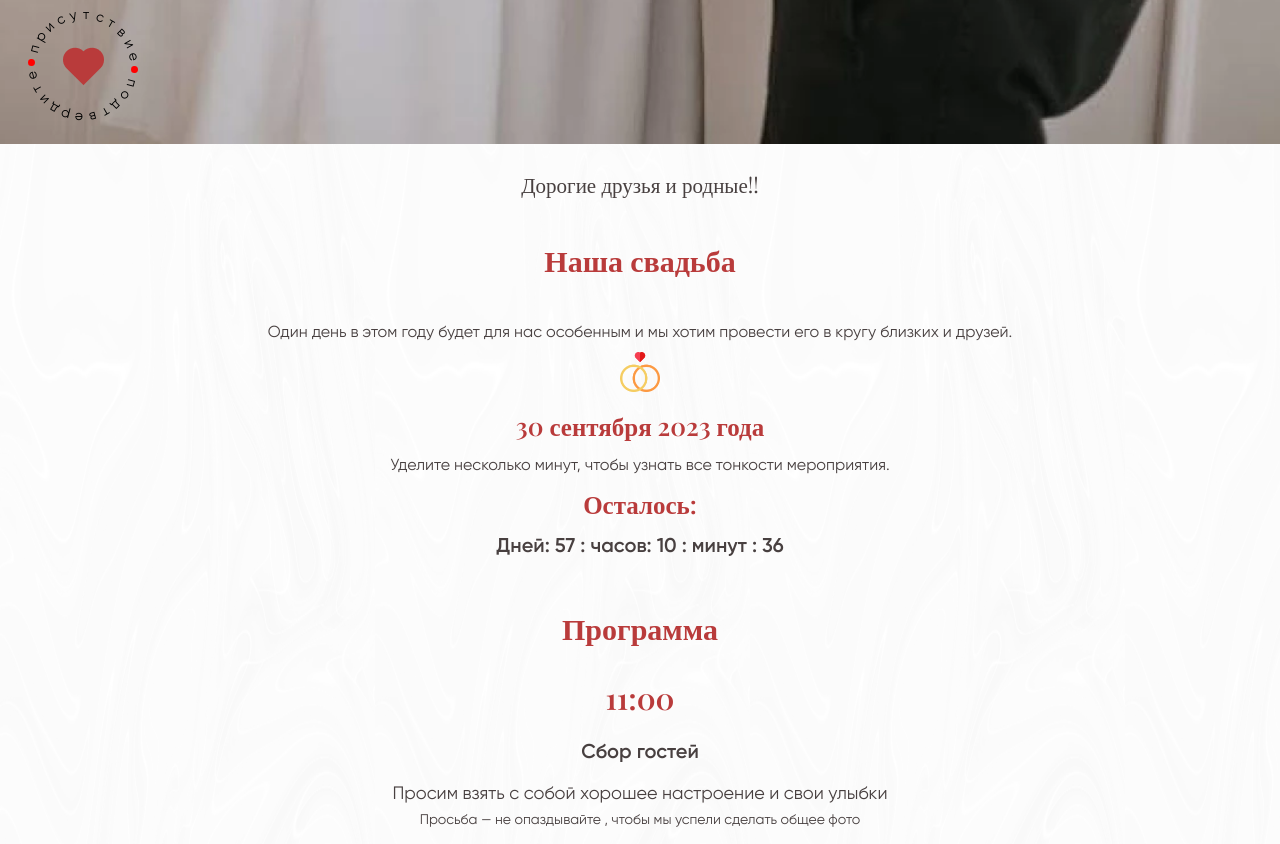
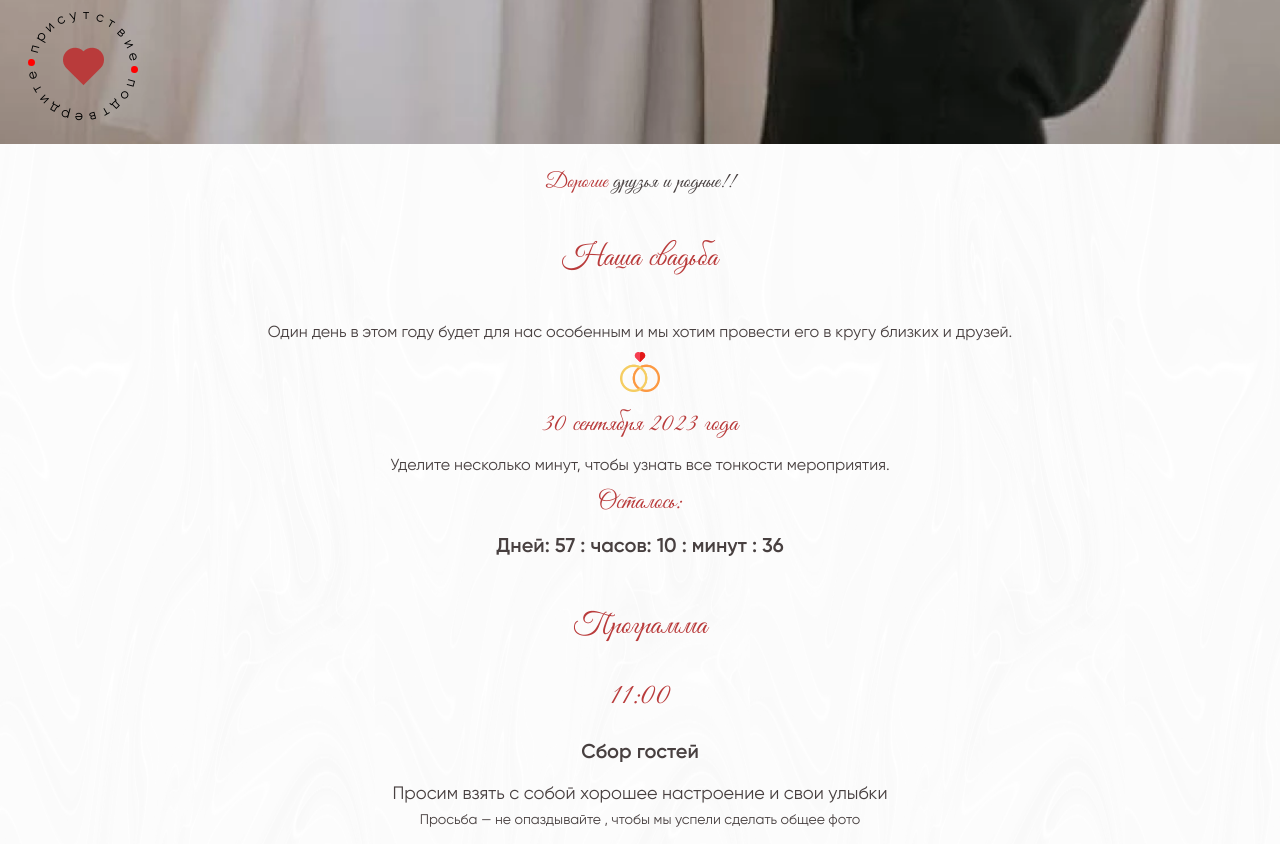
Before and after one commit to FAIFW/port2, a plain HTML site: page index.html in a window 1280 px wide. Shown: the part 1576-2420 px from the top of the page. Drawn offline with nearby package versions, Linux system fonts and the light colour scheme; files whose address does not match are found by name.

Commit message:
-font playfair display was changed for 'vibes';

```diff
--- a/scss/_general.scss
+++ b/scss/_general.scss
@@ -4,7 +4,7 @@
   font-family: 'Gilroy';
   src:
     url("../font/gilroy-regular.woff2") format("woff2"),
-    url("../fonts/gilroy-regular.woff") format("woff");
+    url("../font/gilroy-regular.woff") format("woff");
   font-weight: 400;
   font-style: normal;
   font-display: swap;
@@ -13,7 +13,7 @@
 @font-face {
   font-family: 'Gilroy';
   src:
-    url("../font/gilroy-medium.ttf") format ("ttf"),
+    url("../font/gilroy-medium.ttf") format("ttf"),
     url("../font/gilroy-medium.woff2") format("woff2"),
     url("../font/gilroy-medium.woff") format("woff");
   font-weight: 500;
@@ -28,6 +28,17 @@
   src:
     url("../font/gilroy-semibold.woff2") format("woff2"),
     url("../font/gilroy-semibold.woff") format("woff");
+  font-style: normal;
+  font-display: swap;
+}
+
+@font-face {
+  font-family: 'Vibes';
+  src:
+    url("../font/vibes.ttf") format("ttf"),
+    url("../font/vibes.woff2") format("woff2"),
+    url("../font/vibes.woff") format("woff");
+  font-weight: 400;
   font-style: normal;
   font-display: swap;
 }
@@ -69,14 +80,14 @@ button {
 
 h1 {
   font-family: $font-accent;
-  @include fonty(1.5rem, 600, 2rem);
+  @include fonty(1.5rem, 400, 2rem);
   color: $title-color;
   padding: 0.7em 0;
 }
 
 .h2 {
   font-family: $font-accent;
-  @include fonty(1.5rem, 600, 2rem);
+  @include fonty(1.5rem, 400, 2rem);
   color: $title-color;
   padding: 0.5em 0;
 }
--- a/scss/_variables.scss
+++ b/scss/_variables.scss
@@ -1,7 +1,7 @@
 //  FONTS
 $font-main: 'Gilroy', serif;
 
-$font-accent: 'Playfair Display', serif;
+$font-accent: 'Vibes', serif;
 
 
 // COLORS:
--- a/scss/blocks/_header.scss
+++ b/scss/blocks/_header.scss
@@ -17,6 +17,11 @@
         position: absolute;
         top: 1.35em;
         left: 1.95em;
+        font-family: $font-accent;
+
+        span {
+            color: $title-color;
+        }
     }
 
     &__twister {
--- a/scss/blocks/_programm.scss
+++ b/scss/blocks/_programm.scss
@@ -4,7 +4,7 @@
 
     &__h3 {
         font-family: $font-accent;
-        @include fonty(1.5rem, 600, 2rem);
+        @include fonty(1.5rem, 400, 2rem);
         color: $title-color;
         padding: 0.5em 0;
     }
@@ -20,7 +20,6 @@
 
         p {
             &:nth-child(2) {
-                //Montserat????
                 @include fonty(0.7rem, 400, 0.85rem);
                 padding: 0.5em 0;
             }
--- a/scss/blocks/_second.scss
+++ b/scss/blocks/_second.scss
@@ -5,6 +5,10 @@
     &__subtitle {
         font-family: $font-accent;
         @include fonty(1.05rem, 400, 1.5rem);
+
+        span {
+            color: $title-color;
+        }
     }
 
     &__text {
@@ -25,7 +29,7 @@
 
     &__h3 {
         font-family: $font-accent;
-        @include fonty(1.25rem, 600, 1.65rem);
+        @include fonty(1.25rem, 400, 1.65rem);
         color: $title-color;
         padding: 0.5em 0;
     }
```
Also changed, not shown: css/style.css, font/vibes.ttf (added), font/vibes.woff (added), font/vibes.woff2 (added), 1 other file.
